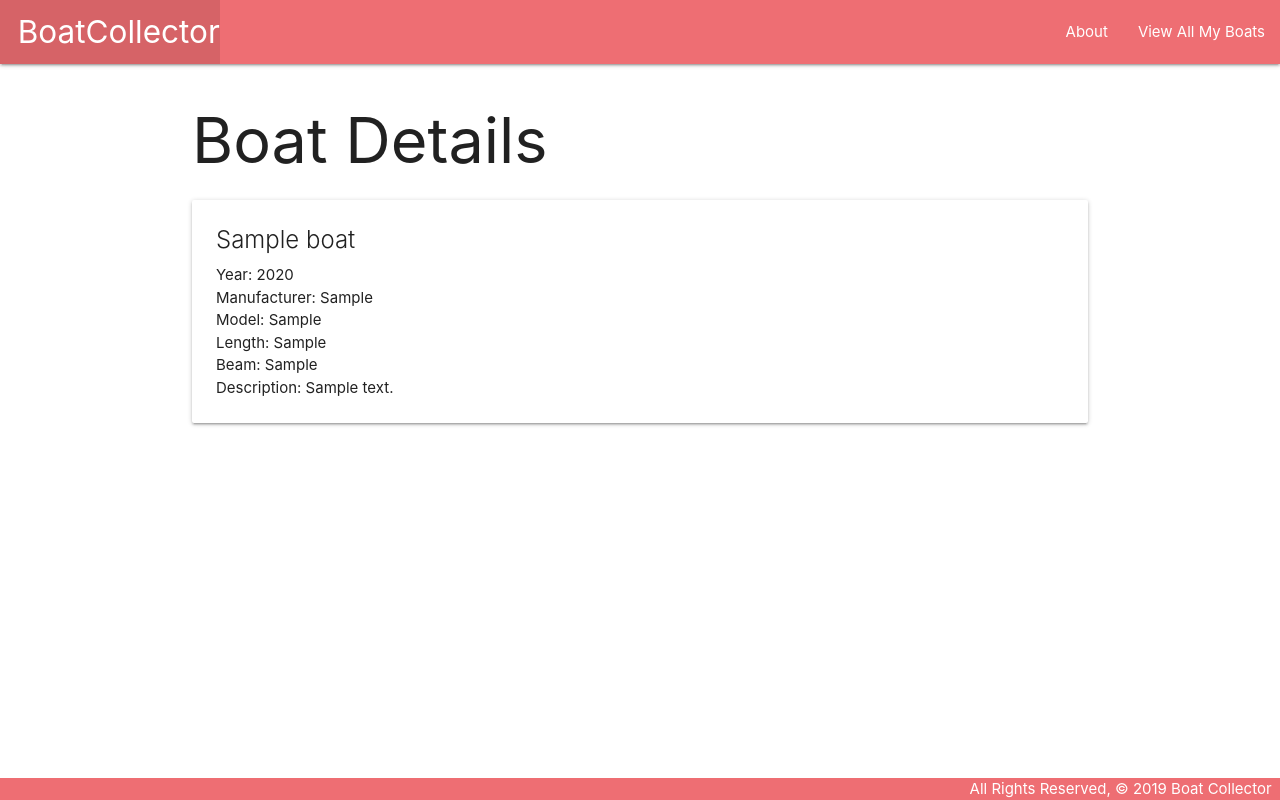
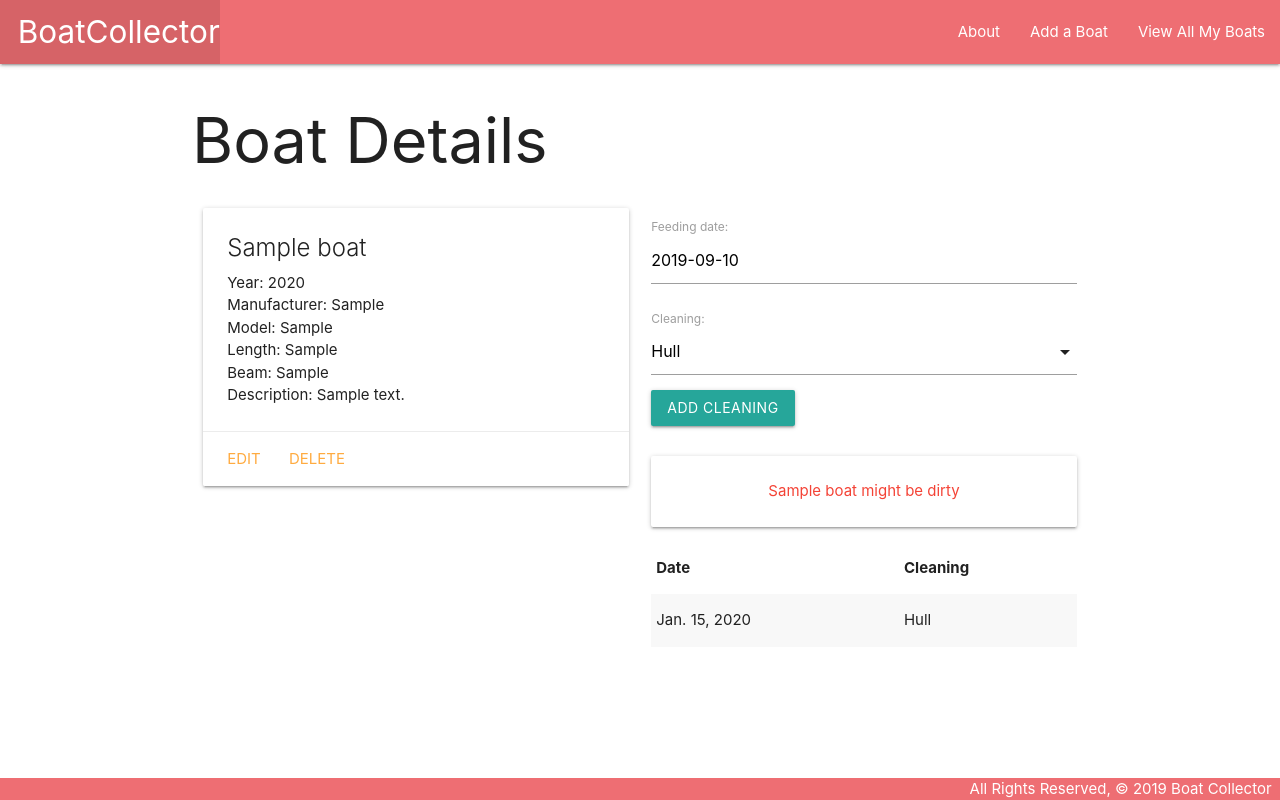
Before and after one commit to atheismann/boatcollector, a Django app: page /boats/1/ in a window 1280 px wide. Run offline with Django 3.2, Linux system fonts and the light colour scheme; tables that the repository leaves empty hold one stand-in row (values such as "Sample post").

Commit message:
add cleanings

```diff
--- a/main_app/admin.py
+++ b/main_app/admin.py
@@ -1,6 +1,7 @@
 from django.contrib import admin
-from .models import Boat
+from .models import Boat, Cleaning
 
 # Register your models here.
 
 admin.site.register(Boat)
+admin.site.register(Cleaning)
--- /dev/null
+++ b/main_app/forms.py
@@ -0,0 +1,7 @@
+from django.forms import ModelForm
+from .models import Cleaning
+
+class CleaningForm(ModelForm):
+  class Meta:
+    model = Cleaning
+    fields = ['date', 'cleaning']
--- a/main_app/models.py
+++ b/main_app/models.py
@@ -1,4 +1,12 @@
 from django.db import models
+from django.urls import reverse
+from datetime import date
+
+CLEANINGS = (
+  ('H', 'Hull'),
+  ('D', 'Deck'),
+  ('I', 'Interior'),
+)
 
 # Create your models here.
 class Boat(models.Model):
@@ -12,3 +20,25 @@ class Boat(models.Model):
 
   def __str__(self):
     return self.name
+
+  def get_absolute_url(self):
+    return reverse('detail', kwargs={'boat_id': self.id})
+
+  def cleaned_recently(self):
+    return self.cleaning_set.filter(date=date.today()).count() >= len(CLEANINGS)
+
+class Cleaning(models.Model):
+  date = models.DateField('feeding date')
+  cleaning = models.CharField(
+    max_length=1,
+    choices=CLEANINGS,
+    default=CLEANINGS[0][0],
+  )
+
+  boat = models.ForeignKey(Boat, on_delete=models.CASCADE)
+
+  def __str__(self):
+    return f"{self.get_cleaning_display()} on {self.date}"
+
+  class Meta:
+    ordering = ['-date']
--- a/main_app/templates/base.html
+++ b/main_app/templates/base.html
@@ -9,6 +9,7 @@
   <title>Boat Collector</title>
   <link rel="stylesheet" href="https://cdnjs.cloudflare.com/ajax/libs/materialize/1.0.0/css/materialize.min.css">
   <link rel="stylesheet" type="text/css" href="{% static 'css/style.css' %}">
+  <script src="https://cdnjs.cloudflare.com/ajax/libs/materialize/1.0.0/js/materialize.min.js"></script>
 </head>
 <body>
   <header class="navbar-fixed">
@@ -18,8 +19,9 @@
           <li><a href="/" class="left brand-logo">&nbsp;&nbsp;BoatCollector</a></li>
         </ul>
         <ul class="right">
-          <li><a href="/about">About</a></li>
-          <li><a href="/boats">View All My Boats</a></li>
+          <li><a href="{% url 'about' %}">About</a></li>
+          <li><a href="{% url 'boats_create' %}">Add a Boat</a></li>
+          <li><a href="{% url 'index' %}">View All My Boats</a></li>
         </ul>
       </div>
     </nav>
--- a/main_app/templates/boats/detail.html
+++ b/main_app/templates/boats/detail.html
@@ -3,6 +3,8 @@
 
 <h1>Boat Details</h1>
 
+<div class="row">
+<div class="col s6">
     <div class="card">
       <div class="card-content">
         <span class="card-title">{{ boat.name }}</span>
@@ -13,6 +15,48 @@
         <p>Beam: {{ boat.beam }}</p>
         <p>Description: {{ boat.description }}</p>
       </div>
+            <div class="card-action">
+        <a href="{% url 'boats_update' boat.id %}">Edit</a>
+        <a href="{% url 'boats_delete' boat.id %}">Delete</a>
       </div>
-
+    </div>
+  </div>
+  <div class="col s6">
+    <form action="{% url 'add_cleaning' boat.id %}" method="post">
+    {% csrf_token %}
+    {{ cleaning_form.as_p }}
+    <input type="submit" class="btn" value="Add Cleaning">
+  </form>
+  <br>
+  {% if boat.cleaned_recently %}
+    <div class="card-panel teal-text center-align">{{boat.name}} has been cleaned recently</div>
+  {% else %}
+    <div class="card-panel red-text center-align">{{boat.name}} might be dirty</div>
+  {% endif %}
+    <table class="striped">
+      <thead>
+        <tr><th>Date</th><th>Cleaning</th></tr>
+      </thead>
+      <tbody>
+        {% for cleaning in boat.cleaning_set.all %}
+          <tr>
+            <td>{{cleaning.date}}</td>
+            <td>{{cleaning.get_cleaning_display}}</td>
+          </tr>
+        {% endfor %}
+      </tbody>
+    </table>
+  </div>
+</div>
+<script>
+  const dateEl = document.getElementById('id_date');
+  M.Datepicker.init(dateEl, {
+    format: 'yyyy-mm-dd',
+    defaultDate: new Date(),
+    setDefaultDate: true,
+    autoClose: true
+  });
+  const selectEl = document.getElementById('id_cleaning');
+  M.FormSelect.init(selectEl);
+</script>
 {% endblock %}
--- a/main_app/urls.py
+++ b/main_app/urls.py
@@ -6,4 +6,8 @@ urlpatterns = [
   path('about/', views.about, name='about'),
   path('boats/', views.boats_index, name='index'),
   path('boats/<int:boat_id>/', views.boat_detail, name='detail'),
+  path('boats/create/', views.BoatCreate.as_view(), name='boats_create'),
+  path('boats/<int:pk>/update/', views.BoatUpdate.as_view(), name='boats_update'),
+  path('boats/<int:pk>/delete/', views.BoatDelete.as_view(), name='boats_delete'),
+  path('boats/<int:boat_id>/add_cleaning/', views.add_cleaning, name='add_cleaning'),
 ]
--- a/main_app/views.py
+++ b/main_app/views.py
@@ -1,5 +1,7 @@
-from django.shortcuts import render
+from django.shortcuts import render, redirect
+from django.views.generic.edit import CreateView, UpdateView, DeleteView
 from .models import Boat
+from .forms import CleaningForm
 
 # Create Views Here
 
@@ -15,4 +17,27 @@ def boats_index(request):
 
 def boat_detail(request, boat_id):
   boat = Boat.objects.get(id=boat_id)
-  return render(request, 'boats/detail.html', { 'boat': boat })
+  cleaning_form = CleaningForm()
+  return render(request, 'boats/detail.html', {
+    'boat': boat, 'cleaning_form': cleaning_form
+  })
+
+def add_cleaning(request, boat_id):
+  form = CleaningForm(request.POST)
+  if form.is_valid():
+    new_cleaning = form.save(commit=False)
+    new_cleaning.boat_id = boat_id
+    new_cleaning.save()
+  return redirect('detail', boat_id=boat_id)
+
+class BoatCreate(CreateView):
+  model = Boat
+  fields = '__all__'
+
+class BoatUpdate(UpdateView):
+  model = Boat
+  fields = ['manufacturer', 'model', 'length', 'beam', 'year', 'description']
+
+class BoatDelete(DeleteView):
+  model = Boat
+  success_url = '/boats/'
```
Also changed, not shown: main_app/templates/main_app/boat_confirm_delete.html (added, +13 -0 lines), main_app/templates/main_app/boat_form.html (added, +18 -0 lines), main_app/migrations/0002_cleaning.py (added). Lines whose indentation alone changed are shown as unchanged.
